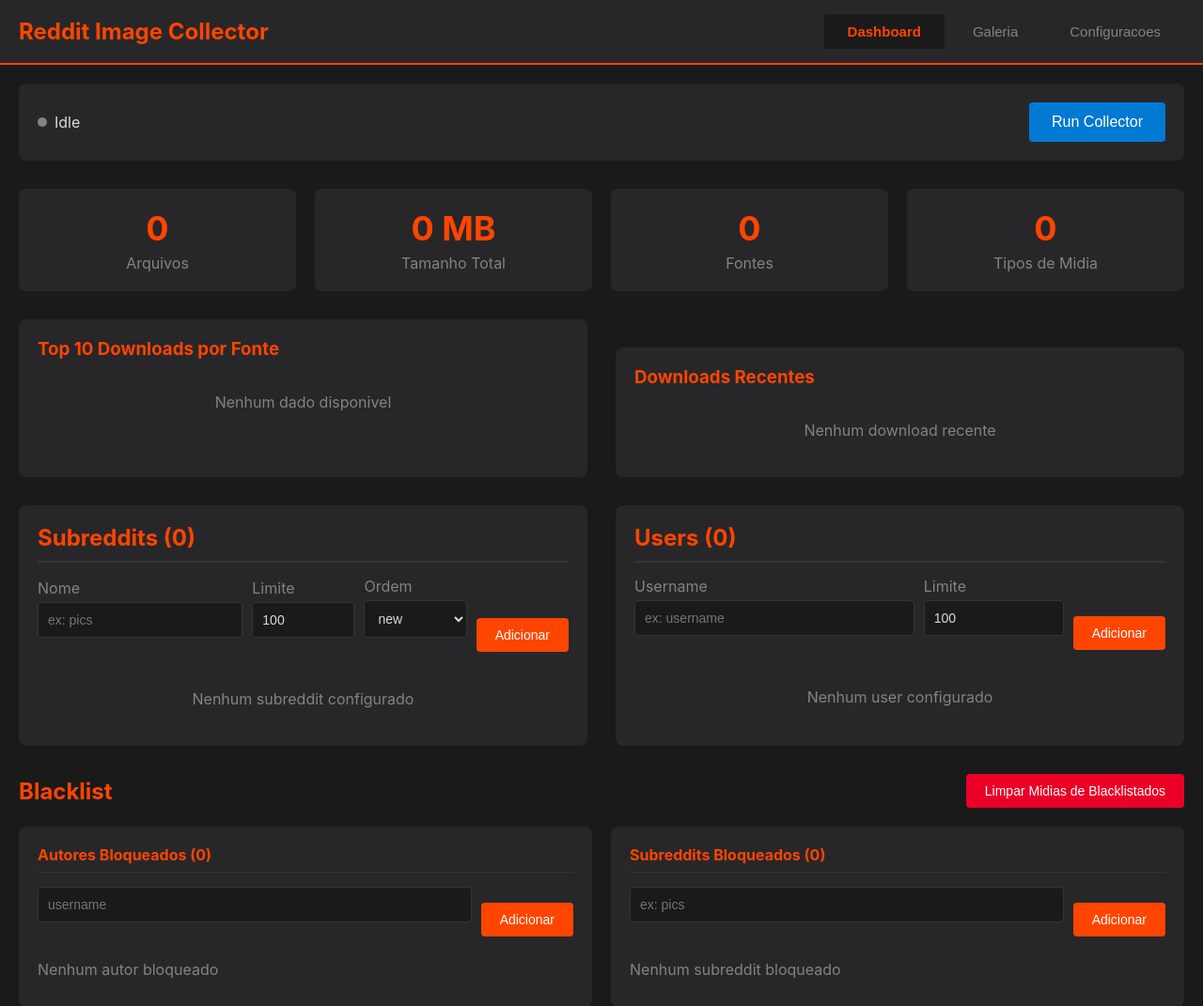
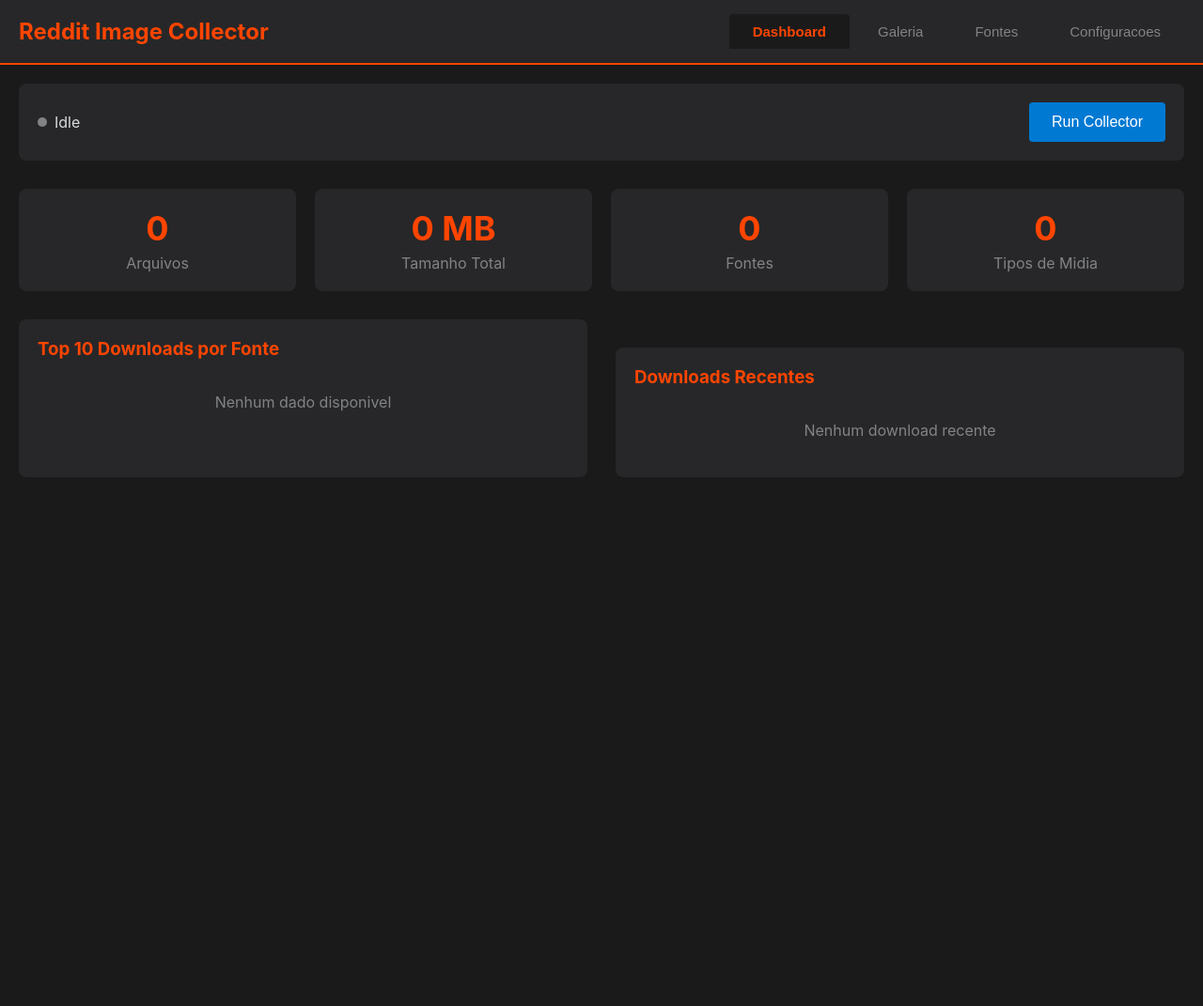
Before and after one commit to richardnixondev/reddit-image-collect, a FastAPI app: page / in a window 1280 px wide. Shown: the top 1071 px of the page at 94% size. After the commit the page ends 508 px from the top, so only its background shows below. Run offline with FastAPI, Linux system fonts and the light colour scheme; data that the repository does not hold is empty; parts of the project's set-up code (start-up, migrations or seed data) failed here and were passed over; some libraries are stand-ins or nearby versions.

Commit message:
Move sources and blacklist to separate tab for cleaner dashboard
- Create new 'Fontes' tab for subreddits, users, and blacklist management
- Keep dashboard focused on analytics: stats cards, charts, recent downloads
- Cleaner separation of concerns between monitoring and configuration

```diff
--- a/src/web/templates/index.html
+++ b/src/web/templates/index.html
@@ -727,6 +727,7 @@
         <div class="tabs">
             <button class="tab-btn active" onclick="switchTab('dashboard')">Dashboard</button>
             <button class="tab-btn" onclick="switchTab('gallery')">Galeria</button>
+            <button class="tab-btn" onclick="switchTab('sources')">Fontes</button>
             <button class="tab-btn" onclick="switchTab('settings')">Configuracoes</button>
         </div>
     </div>
@@ -779,8 +780,11 @@
                 <div id="recent-list"></div>
             </div>
         </div>
-
-        <div class="container" style="margin-top: 30px;">
+    </div>
+
+    <!-- Sources Tab -->
+    <div id="sources-tab" class="tab-content">
+        <div class="container">
             <div class="section">
                 <h2>Subreddits ({{ subreddits|length }})</h2>
 
```
